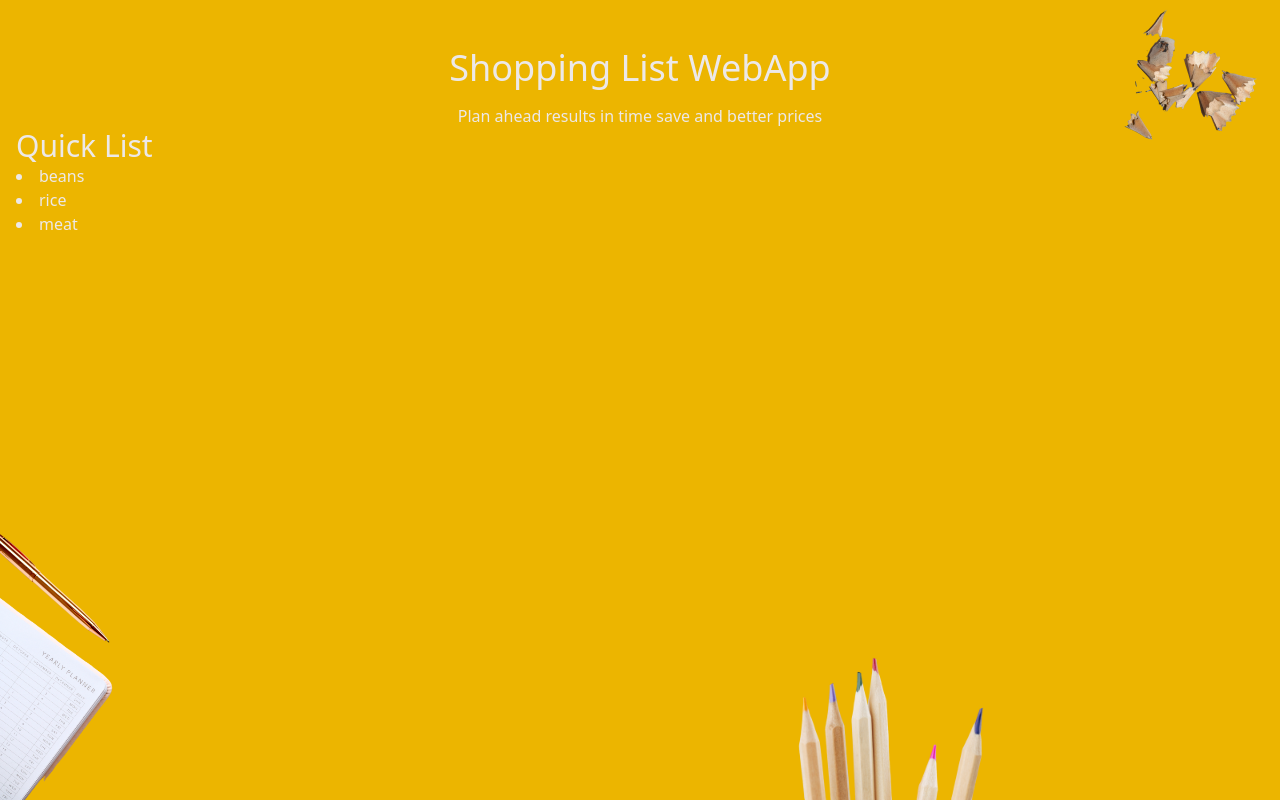
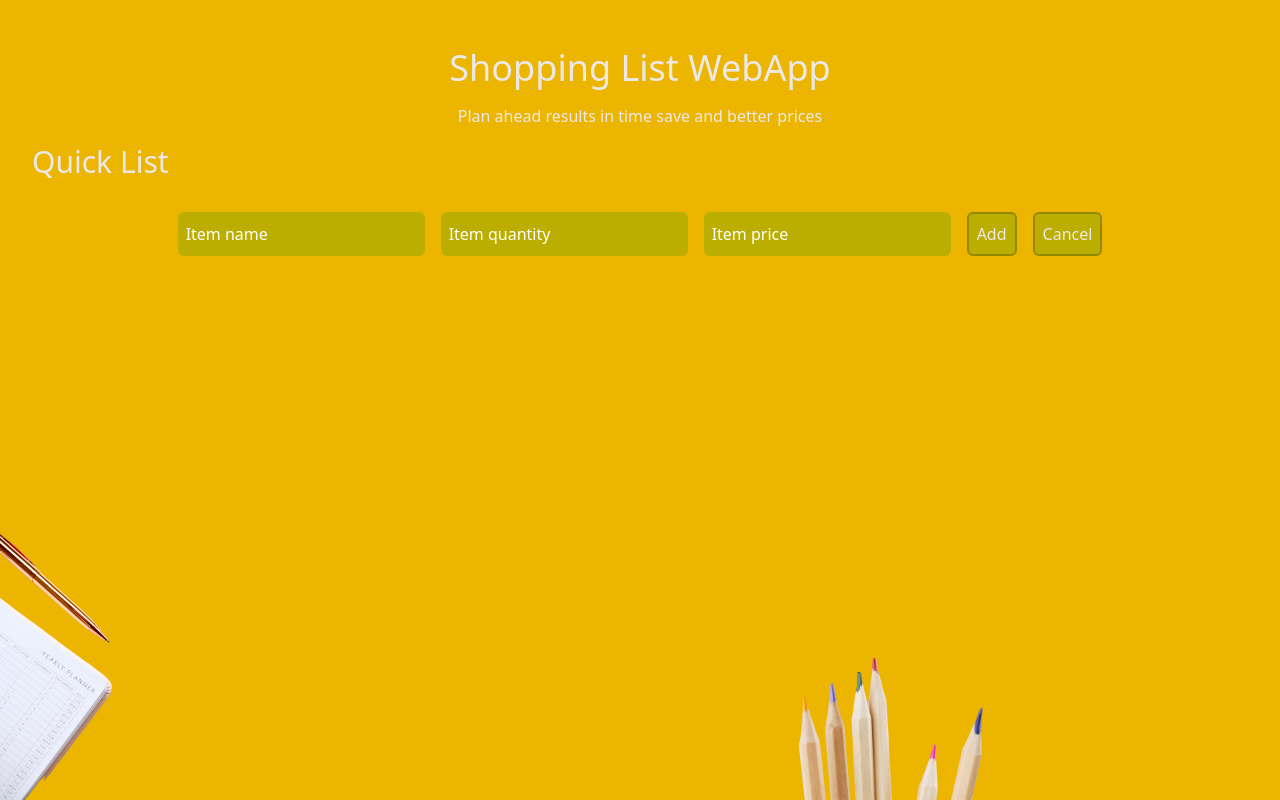
Before and after one commit to codi-Andre/shopping-list, a Next.js app: page / in a window 1280 px wide. Built offline with nearby package versions, Linux system fonts and the light colour scheme.

Commit message:
feat: add form and state

```diff
--- a/src/components/BgImages.tsx
+++ b/src/app/components/BgImages.tsx
@@ -1,16 +1,12 @@
 import Image from 'next/image';
 
 import pen from '@/assets/backgrounds/pen-and-note.png';
-import pencil_frag from '@/assets/backgrounds/pencil-frag.png';
 import pencils from '@/assets/backgrounds/pencils.png';
 
 export function BgImages() {
   return (
     <>
-      <span className='absolute -top-8 right-0'>
-        <Image src={pencil_frag} width={200} alt='' />
-      </span>
-      <span className='absolute bottom-0 -left-4'>
+      <span className='absolute -left-4 bottom-0'>
         <Image src={pen} width={200} alt='' />
       </span>
       <span className='absolute bottom-0 right-72'>
--- a/src/app/page.tsx
+++ b/src/app/page.tsx
@@ -1,12 +1,98 @@
+'use client'
+
+import { FormEvent, useRef, useState } from 'react'
+
+interface ListItemData {
+  [index: string]: string | number
+
+  name: string
+  quantity: number
+  price: number
+}
+
+interface InputData {
+  current: {
+    value: ''
+  }
+}
+
 export default function Home() {
+  const itemRef = useRef<HTMLInputElement>(null)
+  const quantityRef = useRef<HTMLInputElement>(null)
+  const priceRef = useRef<HTMLInputElement>(null)
+  const [list, setList] = useState<ListItemData[]>([])
+
+  function handleSubmit(e: FormEvent) {
+    e.preventDefault()
+
+    const form = e.target as HTMLFormElement
+    const formData = new FormData(form)
+    const listItem = Object.fromEntries(formData.entries()) as ListItemData
+
+    setList(list => [...list, { ...listItem }])
+    itemRef.current!.value = ''
+    quantityRef.current!.value = ''
+    priceRef.current!.value = ''
+  }
+
   return (
-    <main className=''>
-      <h2 className='text-3xl'>Quick List</h2>
-      <ul className='list-inside list-disc'>
-        <li className='list-item'>beans</li>
-        <li className='list-item'>rice</li>
-        <li className='list-item'>meat</li>
+    <main className="flex flex-col gap-4 p-4">
+      <h2 className="text-3xl">Quick List</h2>
+
+      <ul className="list-inside list-disc">
+        {list.map((item, index) => {
+          return (
+            <li
+              key={`${item.name}-${index}`}
+              className="list-item border-b-2 border-solid border-yellow-7"
+            >
+              <span>{item.name}</span>
+              <span>{item.quantity}</span>
+              <span>{item.price}</span>
+            </li>
+          )
+        })}
       </ul>
+
+      <form onSubmit={handleSubmit} className="flex justify-center gap-4">
+        <input
+          className="rounded-md bg-yellow-5 p-2 placeholder:text-white"
+          ref={itemRef}
+          type="text"
+          placeholder="Item name"
+          name="name"
+        />
+
+        <input
+          className="rounded-md bg-yellow-5 p-2 placeholder:text-white"
+          ref={quantityRef}
+          type="number"
+          placeholder="Item quantity"
+          name="quantity"
+        />
+
+        <input
+          className="rounded-md bg-yellow-5 p-2 placeholder:text-white"
+          ref={priceRef}
+          type="number"
+          step="0.01" // allows two decimal places
+          placeholder="Item price"
+          name="price"
+        />
+
+        <button
+          className="rounded-md border-2 border-solid border-yellow-7 bg-yellow-5 p-2 hover:bg-yellow-7"
+          type="submit"
+        >
+          Add
+        </button>
+        <button
+          className="rounded-md border-2 border-solid border-yellow-7 bg-yellow-5 p-2 hover:bg-yellow-7"
+          type="reset"
+        >
+          Cancel
+        </button>
+      </form>
     </main>
-  );
+  )
 }
```
Also changed, not shown: src/app/layout.tsx (+9 -8 lines), src/app/components/header.tsx (renamed from src/components/header.tsx), src/assets/backgrounds/pencil-frag.png (deleted).
